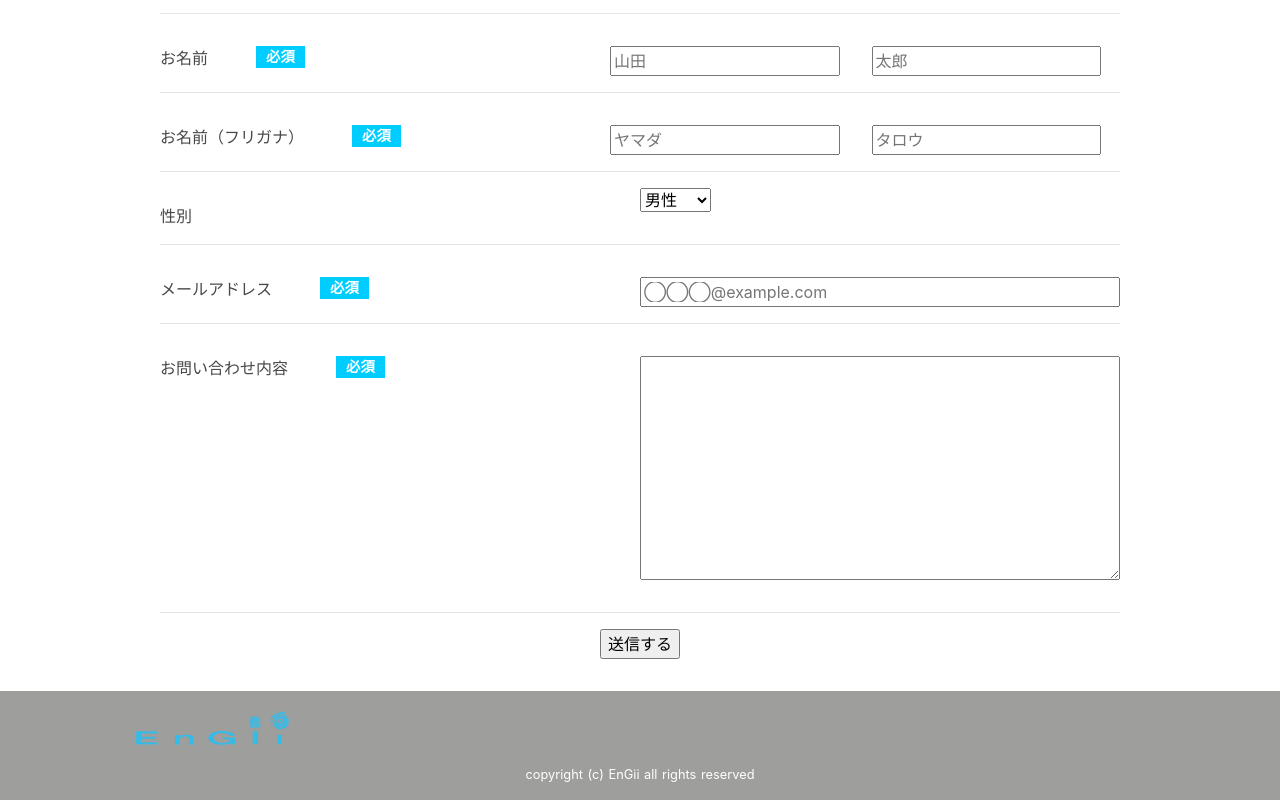
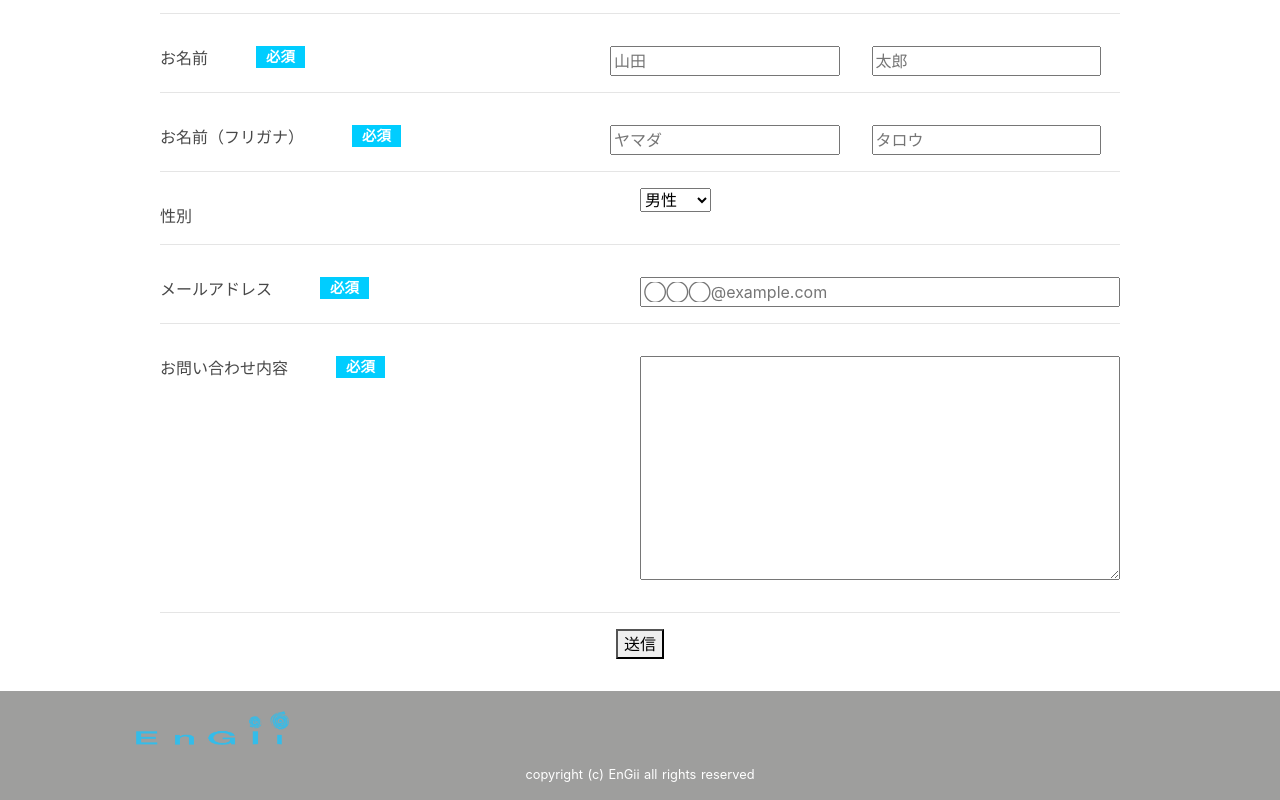
Before and after one commit to vivaruckk17/officialengii, a Nuxt app: page /contact in a window 1280 px wide. Shown: the part 442-1242 px from the top of the page. Built offline with nearby package versions, Linux system fonts and the light colour scheme.

Commit message:
contact
contactの送信ボタンをinputタグからbuttonタグに変更した

```diff
--- a/pages/contact.vue
+++ b/pages/contact.vue
@@ -118,7 +118,7 @@
           </div>
           <hr>
           <div class="submit-btn">
-            <input type="submit" value="送信する">
+            <button type="submit">送信</button>
           </div>
         </form>
       </div>
```
